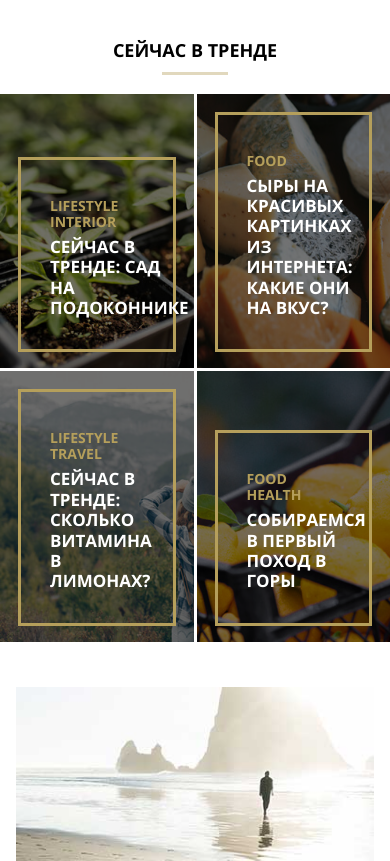
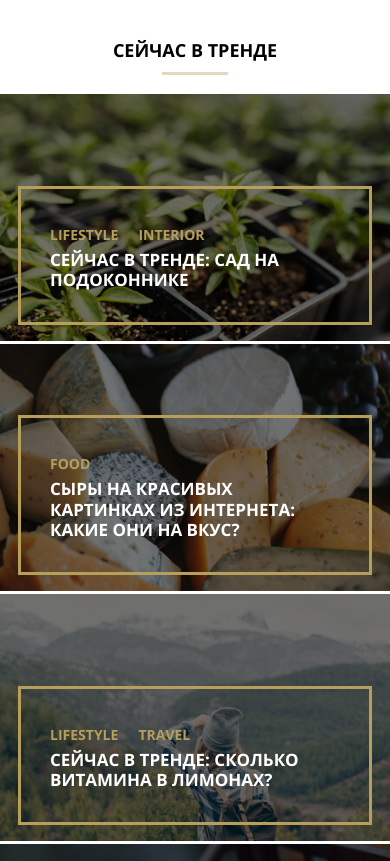
Before and after one commit to Allians1991/mq-diplom, a plain HTML site: page index.html in a window 390 px wide. Shown: the part 846-1707 px from the top of the page. Drawn offline with Linux system fonts and the light colour scheme.

Commit message:
Правки css  макс разрш 640. Блок trends

```diff
--- a/css/main.css
+++ b/css/main.css
@@ -1000,6 +1000,9 @@ body {
   .container {
     padding: 0 16px;
   }
+  .trend-item {
+    width: 100%;
+  }
 
   /* header */
   .header {
```
